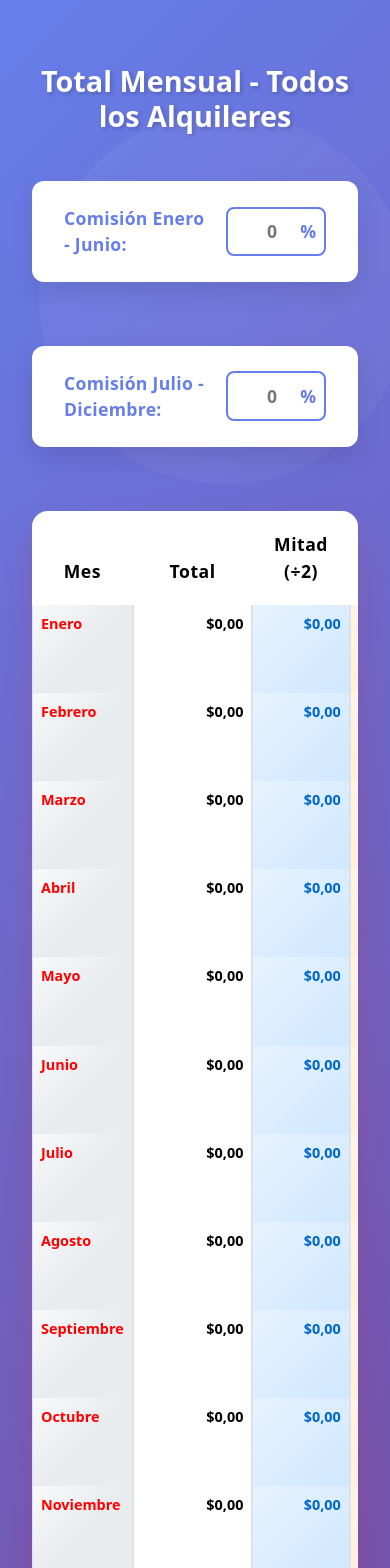
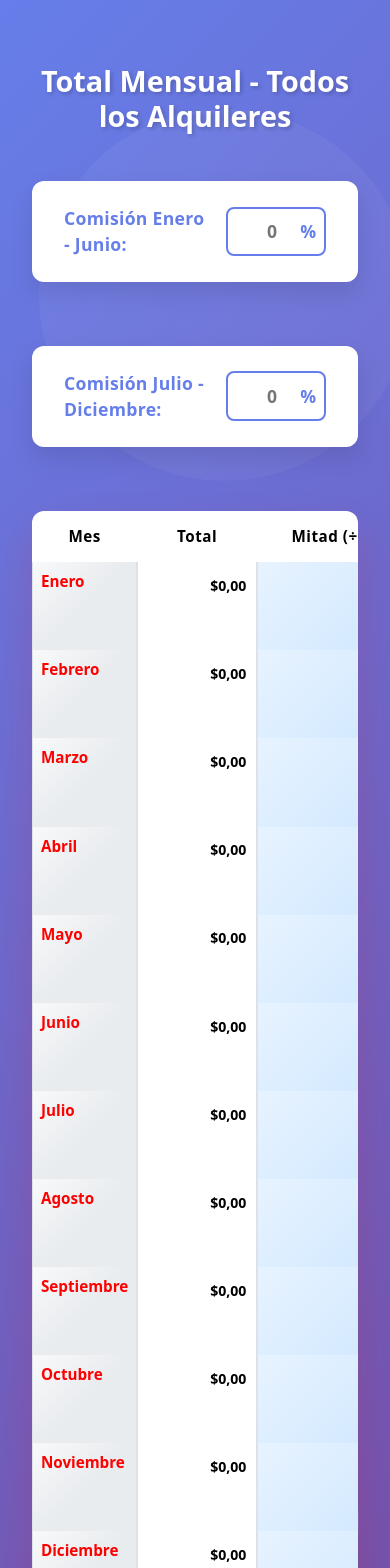
Before and after one commit to Alquita/alquileres_app, a React (Vite) app: page /alquileres/total-mensual in a window 390 px wide. Shown: the top 1568 px of the page. Built offline with nearby package versions, Linux system fonts and the light colour scheme.

Commit message:
se mejoraron las tablas

```diff
--- a/src/styles/style.css
+++ b/src/styles/style.css
@@ -1753,3 +1753,122 @@ z-index: 1;
     grid-template-columns: 1fr;
   }
 }
+/* ============================================
+   OPTIMIZACIÓN TABLA - AGREGAR AL FINAL DEL CSS
+   ============================================ */
+
+/* Hacer que la tabla se adapte al contenido */
+.alquiler-table-wrapper {
+  overflow-x: auto;
+  -webkit-overflow-scrolling: touch;
+}
+
+/* Tabla con ancho mínimo para evitar colapso */
+.alquiler-table-excel {
+  min-width: 600px;
+  table-layout: auto !important;
+}
+
+/* Columna de mes - ancho fijo razonable */
+.mes-cell-excel {
+  white-space: nowrap;
+  min-width: 110px;
+  width: 110px;
+}
+
+/* Celdas de total/números: nunca cortar */
+.total-cell-excel {
+  white-space: nowrap;
+  min-width: 140px;
+  text-align: right;
+  padding: 1rem !important;
+}
+
+/* Inputs numéricos: ancho mínimo para números grandes */
+.alquiler-input-excel {
+  min-width: 120px !important;
+  width: 100% !important;
+}
+
+/* Highlights: no cortar números */
+.mitad-highlight,
+.comision-highlight,
+.transferir-highlight {
+  white-space: nowrap;
+  min-width: 150px;
+}
+
+/* Celdas de th: no cortar texto */
+.alquiler-table-excel thead th {
+  white-space: nowrap;
+  padding: 1rem 0.8rem;
+}
+
+/* Textarea de campo - tamaño mínimo útil */
+.campo-textarea {
+  min-width: 120px;
+}
+
+/* Columna condición */
+.alquiler-table-excel td:last-child {
+  min-width: 150px;
+}
+
+/* Scrollbar visible y estilizada */
+.alquiler-table-wrapper::-webkit-scrollbar {
+  height: 6px;
+}
+
+.alquiler-table-wrapper::-webkit-scrollbar-track {
+  background: #f1f1f1;
+  border-radius: 10px;
+}
+
+.alquiler-table-wrapper::-webkit-scrollbar-thumb {
+  background: linear-gradient(90deg, #667eea, #764ba2);
+  border-radius: 10px;
+}
+
+/* Responsive: en pantallas medianas reducir padding */
+@media (max-width: 1200px) {
+  .total-cell-excel {
+    font-size: 0.95rem;
+    min-width: 120px;
+    padding: 0.8rem 0.6rem !important;
+  }
+
+  .alquiler-table-excel thead th {
+    font-size: 0.95rem;
+    padding: 0.9rem 0.6rem;
+  }
+
+  .mes-cell-excel {
+    font-size: 0.95rem;
+    padding: 0.8rem 0.8rem;
+    min-width: 95px;
+    width: 95px;
+  }
+
+  .alquiler-input-excel {
+    min-width: 100px !important;
+    font-size: 0.9rem;
+  }
+}
+
+@media (max-width: 900px) {
+  .alquiler-table-wrapper {
+    width: 100%;
+    border-radius: 12px;
+  }
+
+  .total-cell-excel {
+    font-size: 0.88rem;
+    min-width: 105px;
+  }
+
+  .mitad-highlight,
+  .comision-highlight,
+  .transferir-highlight {
+    min-width: 120px;
+  }
+}
```
